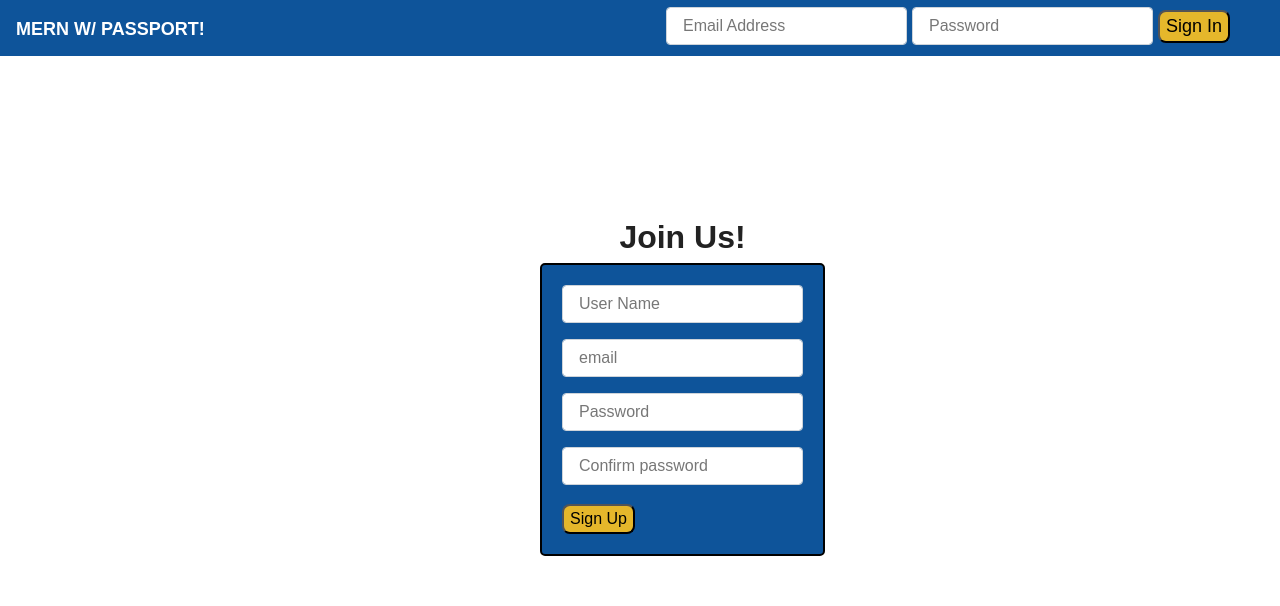
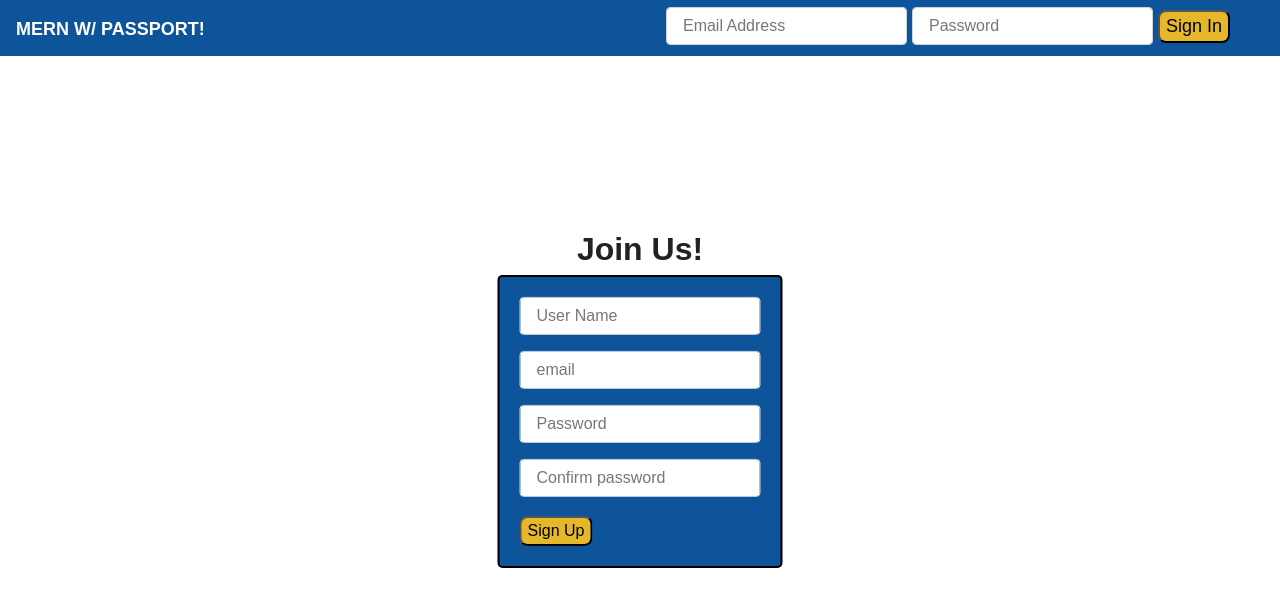
Before and after one commit to SashaPatsel/mern-passport-boilerplate, a React (Create React App) app in the folder client/: page / in a window 1280 px wide. Shown: the top 606 px of the page. Built offline with nearby package versions, Linux system fonts and the light colour scheme; no server answers; a web font is replaced by a local one.

Commit message:
update readme

```diff
--- a/client/src/pages/Landing/landing.css
+++ b/client/src/pages/Landing/landing.css
@@ -1,7 +1,6 @@
 .dead-center {
   position: absolute;
   left: 50%;
-  top: 40%;
-  margin-top: -100px;
-  margin-left: -100px;
+  top: 50%;
+  transform: translate(-50%,-50%);
 }
```
Also changed, not shown: 1 other file (tests, documents, lock files or other folders).
